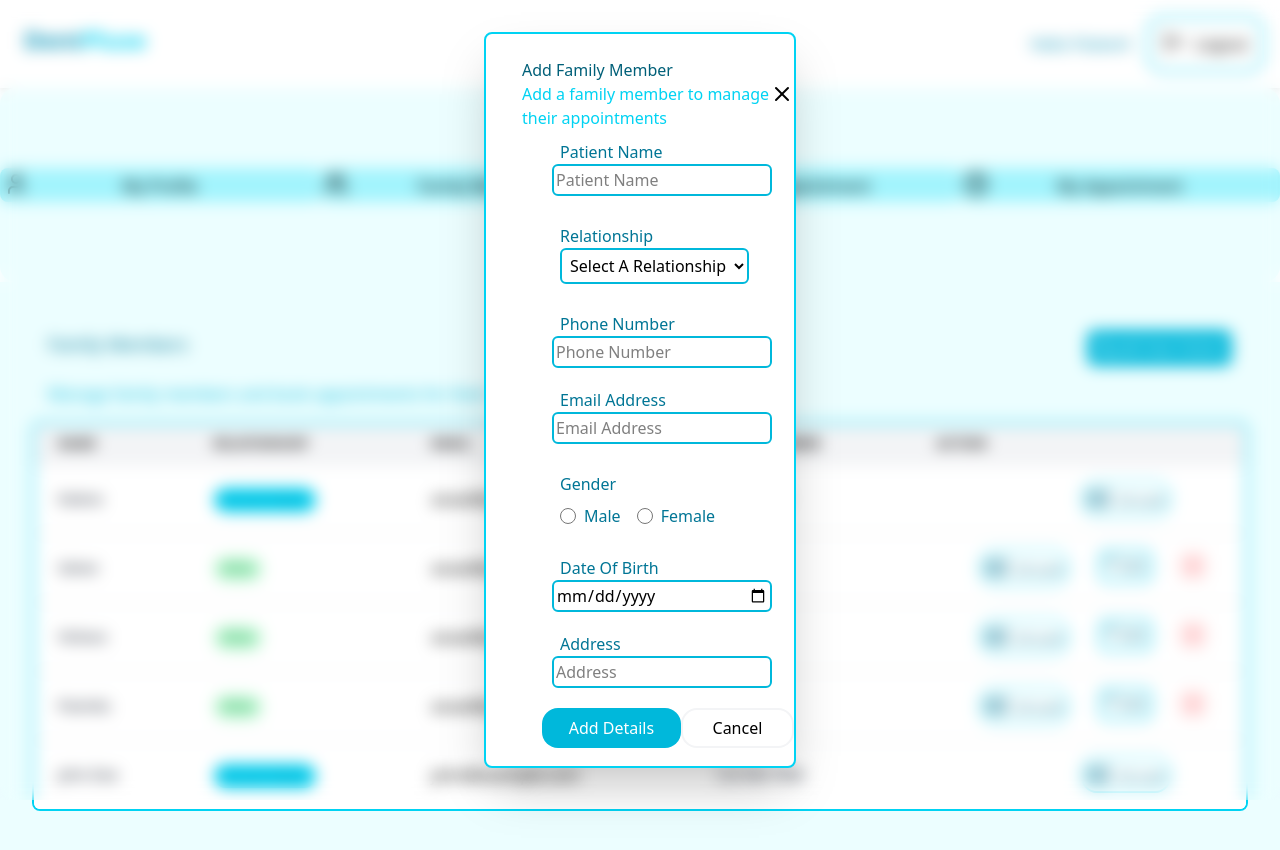
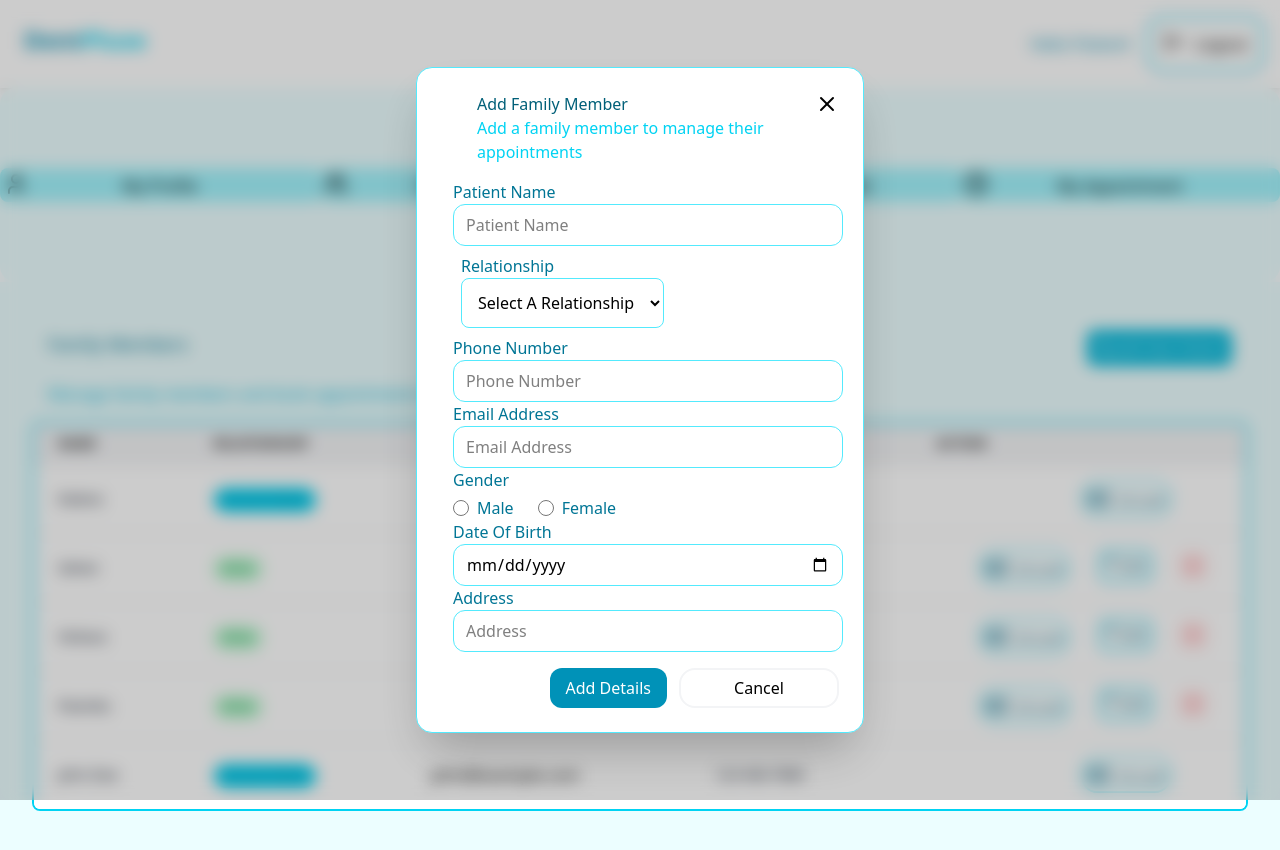
Before and after one commit to HVPasindu/DentPulse, a React app in the folder frontend/: page /patient/family in a window 1280 px wide. Both pictures are taken after a click on the button "Add New Paitent". Shown: the top 850 px of the page. Built offline with nearby package versions, Linux system fonts and the light colour scheme; the HTML template or start-up script is replaced by a standard one.

Commit message:
fix styles

```diff
--- a/frontend/src/LoginRegister Pages/RegisterPage.jsx
+++ b/frontend/src/LoginRegister Pages/RegisterPage.jsx
@@ -5,6 +5,8 @@ import InputCommonCard from "./InputCommonCard";
 import axios from "axios";
 import { useNavigate } from "react-router-dom";
 import { useState } from "react";
+
+
 
 const RegisterPage = () => {
   const [formData, setFormData] = useState({
--- a/frontend/src/PatientPages/FamilyMember/PopupForm.jsx
+++ b/frontend/src/PatientPages/FamilyMember/PopupForm.jsx
@@ -58,15 +58,15 @@ export const PopupForm = ({
 }) => {
   return (
     <div
-      className="fixed inset-0 bg-opacity-10 flex items-center justify-center z-50 p-4 backdrop-blur-sm"
+      className="fixed inset-0 z-50 flex items-center justify-center bg-black/20 backdrop-blur-sm"
       onClick={closeModal}
     >
       <div
-        className="bg-white border-2 border-cyan-400 rounded-lg w-[25%] shadow-2xl"
+        className="bg-white w-full max-w-md rounded-2xl shadow-2xl border border-cyan-300"
         onClick={(e) => e.stopPropagation()}
       >
         <div className="pl-9 py-2">
-          <div className="flex flex-row justify-evenly items-center pt-4">
+          <div className="flex items-start justify-between px-6 py-4 ">
             <div>
               <h1 className="text-cyan-800 text-md">
                 {isEditMode ? "Update Family Member " : "Add Family Member "}
@@ -86,10 +86,10 @@ export const PopupForm = ({
             </div>
           </div>
 
-          <div className="flex flex-col pl-5">
+          <div className=" justify-center items-center mx-auto">
             <div>
               {inputs.map((input) => (
-                <div className="p-2.5" key={input.id}>
+                <div className="flex flex-col gap-1" key={input.id}>
                   {input.type === "select" ? (
                     <div className="p-2">
                       <label className="font-medium text-cyan-700 py-2.5">
@@ -97,7 +97,7 @@ export const PopupForm = ({
                       </label>
                       <br />
                       <select
-                        className="border-2 border-cyan-500 rounded-md p-1"
+                        className="border-1 border-cyan-300 rounded-lg p-3"
                         onChange={handleChange}
                         name={input.label}
                         value={formData[input.label] || ""}
@@ -111,12 +111,12 @@ export const PopupForm = ({
                       </select>
                     </div>
                   ) : input.type === "radio" ? (
-                    <div className="p-2">
+                    <div className="">
                       <label className="font-medium text-cyan-700 py-2.5">
                         {input.name}
                       </label>
                       <br />
-                      <div className="flex flex-row gap-4 pt-2">
+                      <div className="flex gap-6 pt-1">
                         {input.options.map((option) => (
                           <label key={option} className="flex items-center gap-2 cursor-pointer">
                             <input
@@ -134,13 +134,13 @@ export const PopupForm = ({
                     </div>
                   ) : (
                     <div className="">
-                      <label className="p-2 font-medium text-cyan-700 py-1.5">
+                      <label className=" font-medium text-cyan-700 py-1.5">
                         {input.name}
                       </label>
                       <br />
                       <input
                         type={input.type}
-                        className="border-2 border-cyan-500 w-[95%] rounded-md p-0.5"
+                        className="border border-cyan-300 rounded-xl px-3 py-2 w-[95%] focus:outline-none focus:ring-2 focus:ring-cyan-400"
                         placeholder={input.name}
                         onChange={handleChange}
                         name={input.label}
@@ -150,9 +150,9 @@ export const PopupForm = ({
                   )}
                 </div>
               ))}
-              <div className="py-2.5 flex flex-row">
+              <div className="flex justify-end gap-3 px-6 py-4 ">
                 <button
-                  className="p-1.5 text-white bg-cyan-500 hover:bg-cyan-700 rounded-2xl w-50"
+                  className="px-4 py-2 rounded-xl bg-cyan-600 text-white hover:bg-cyan-700"
                   onClick={handleSubmit}
                   type="button"
                 >
```
